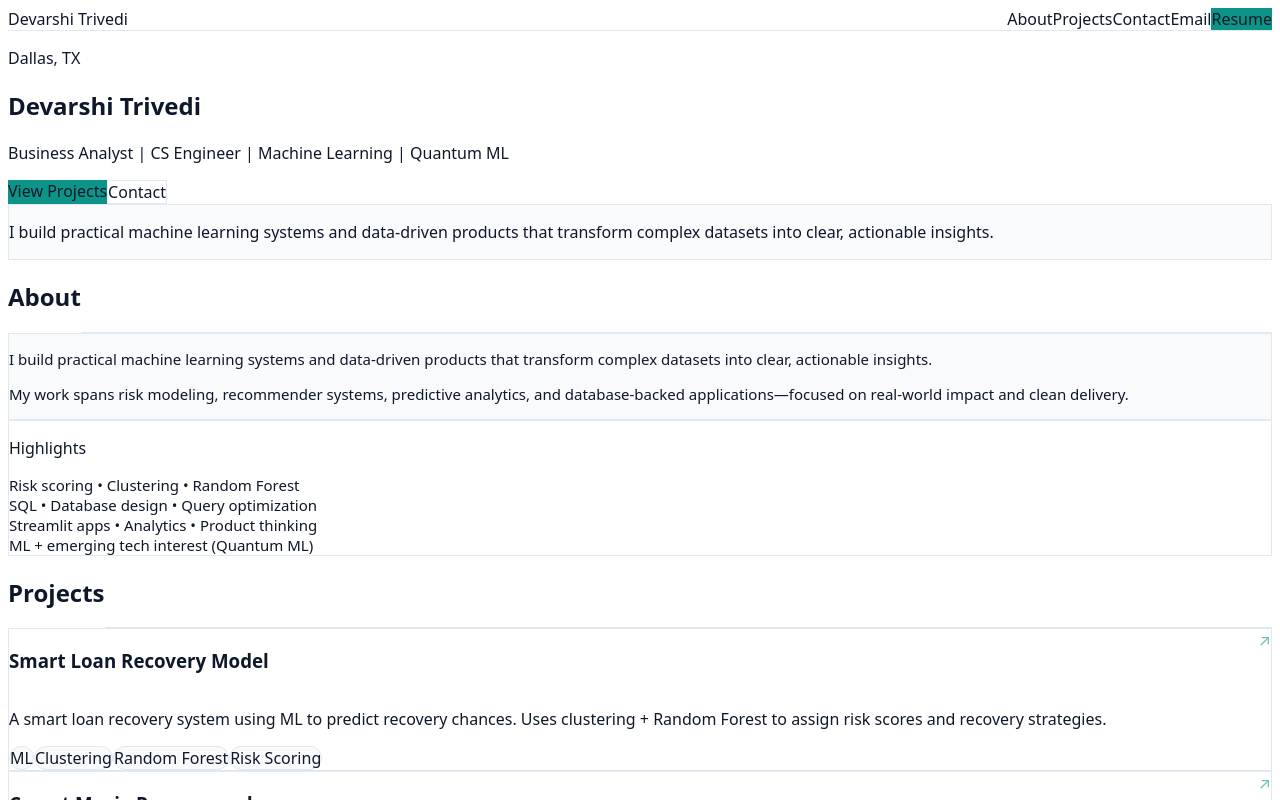
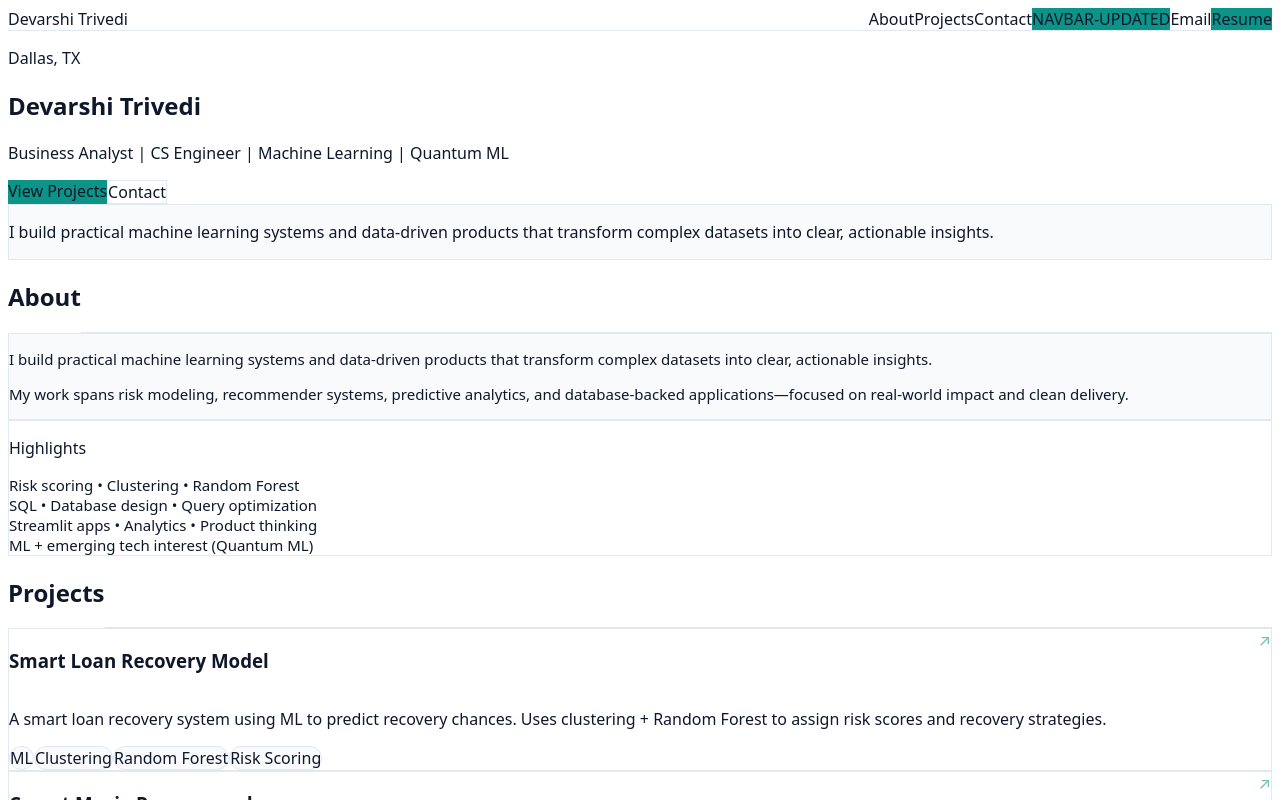
Before and after one commit to Devarshii/Devarshi-portfolio, a Next.js app: page / in a window 1280 px wide. Shown: the top 800 px of the page. Built offline with nearby package versions, Linux system fonts and the light colour scheme.

Commit message:
Remove navbar debug marker

```diff
--- a/components/Navbar.tsx
+++ b/components/Navbar.tsx
@@ -7,28 +7,26 @@ export default function Navbar() {
       style={{ borderColor: "rgb(var(--border))" }}
     >
       <div className="mx-auto flex max-w-5xl items-center justify-between px-6 py-4">
-        {/* Left: Name */}
         <a href="/" className="text-sm font-semibold tracking-tight text-gray-900">
           {portfolio.name}
         </a>
 
-        {/* Right: Navigation */}
         <div className="flex items-center gap-6 text-sm text-gray-600">
-          <a href="#about" className="hover:text-gray-900">
-            About
-          </a>
-          <a href="#projects" className="hover:text-gray-900">
-            Projects
-          </a>
-          <a href="#contact" className="hover:text-gray-900">
-            Contact
-          </a>
+          <a href="#about" className="hover:text-gray-900">About</a>
+          <a href="#projects" className="hover:text-gray-900">Projects</a>
+          <a href="#contact" className="hover:text-gray-900">Contact</a>
+
+          {/* DEBUG MARKER */}
+          <span className="rounded-lg px-2 py-1 text-xs text-white"
+            style={{ background: "rgb(var(--accent))" }}
+          >
+            NAVBAR-UPDATED
+          </span>
 
           <a href={`mailto:${portfolio.email}`} className="hover:text-gray-900">
             Email
           </a>
 
-          {/* Resume as primary CTA */}
           <a
             href="/resume"
             className="rounded-xl px-4 py-2 text-white"
```
